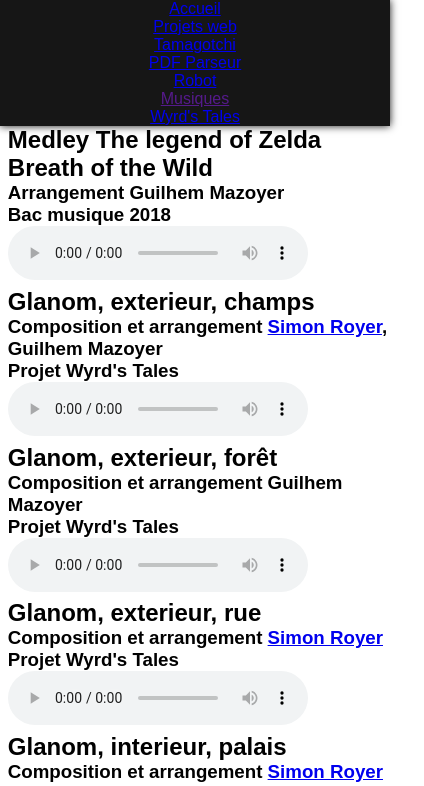
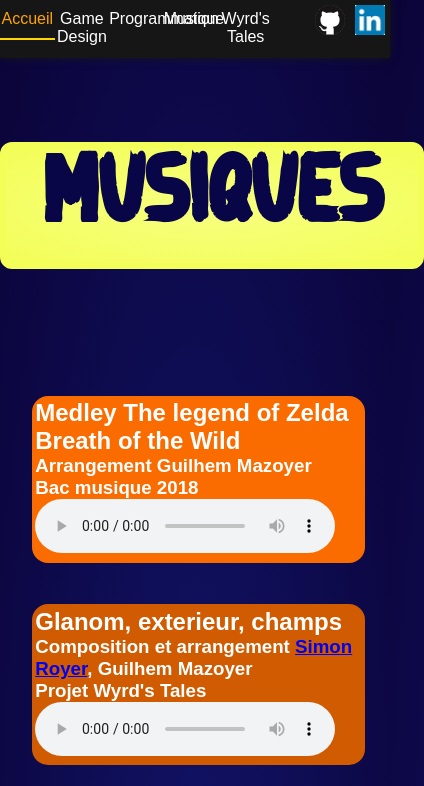
Before and after one commit to guilhemmazoyer/guilhem.iruka.fr, a plain HTML site: page musiques.html in a window 390 px wide. Shown: the top 786 px of the page, 424 px wide, since content can reach past the window. Drawn offline with Linux system fonts and the light colour scheme.

Commit message:
premiers éléments responsives

```diff
--- a/index.css
+++ b/index.css
@@ -62,7 +62,7 @@
     background-repeat: no-repeat;
     background-size: cover;
     aspect-ratio: 16 / 11;
-    height: 95%;
+    width: calc(100% - 4%);
     border-radius: 1em;
     box-shadow: 0 0 0.5em 0.25em black;
 }
--- a/musiques.css
+++ b/musiques.css
@@ -1,5 +1,70 @@
+/* Fonts */
+@font-face {font-family: "salsa"; src: url("./assets/fonts/Salsa-Regular.ttf") format("truetype");}
+@font-face {font-family: "wallpainter"; src: url("./assets/fonts/Wall-Painter.ttf") format("truetype");}
+
+:root {
+    --clr-neon: hsl(64, 99%, 67%);
+}
+
+body {
+    background: radial-gradient(#111368, #0B0438);
+    width: 100%;
+    height: auto;
+}
+
+.neon-title {
+    padding: 10vh 0 calc(15vh - 2rem) 0;
+    position: relative;
+    width: fit-content;
+    margin: 0 auto;
+}
+
+.other-neon-title {
+    display: inline-block;
+    width: fit-content;
+    font-size: 3em;
+    background: radial-gradient(hsl(64, 100%, 75%), var(--clr-neon));
+    color: #080647;
+    border: var(--clr-neon) 0.125em solid;
+    border-radius: 0.25em;
+    padding: 0.25em 0.75em;
+}
+
+
+#title {
+    font-family: wallpainter;
+    transform: translateY(-10px);
+}
+
+
+.content {
+    display: grid;
+    gap: 3rem 3rem;
+    grid-template-columns: repeat(2, 1fr);
+    padding: 2rem;
+}
+
 .audio{
-    margin-bottom: 2%;
-    margin-left: 2%;
     z-index: 0;
+    position: relative;
+    width: 100%;
+    height: 100%;
+    padding: 1%;
+    color: white;
+    border-radius: 1em;
+    font-family: salsa;
 }
+
+.bg-1 {
+    background: hsl(26, 100%, 49%);
+}
+
+.bg-2 {
+    background: hsl(26, 100%, 41%);
+}
+
+@media screen and (max-width: 1153px) {
+    .content {
+        grid-template-columns: 1fr;
+    }
+}
--- a/musiques.html
+++ b/musiques.html
@@ -11,19 +11,24 @@
 
 <body>
 	<nav id="topmenu">
-		<ul>
-			<li><a href="./index.html">Accueil</a></li>
-			<li><a href="./projets_web.html">Projets web</a></li>
-			<li><a href="./tamagotchi.html">Tamagotchi</a></li>
-            <li><a href="./pdfparser.html">PDF Parseur</a></li>
-			<li><a href="./robot.html">Robot</a></li>
-			<li><a href="">Musiques</a></li>
-			<li><a href="./wt/index.html">Wyrd&#39;s Tales</a></li>
+		<ul id="topmenu-list">
+			<li class="left"><a class="topmenu-items" href="./index.html">Accueil</a></li>
+			<li class="left"><a class="topmenu-items" href="./gamedesign.html">Game Design</a></li>
+			<li class="left"><a class="topmenu-items" href="./programmation.html">Programmation</a></li>
+			<li class="left"><a class="topmenu-items" href="">Musique</a></li>
+			<li class="left"><a class="topmenu-items" href="./wt/index.html">Wyrd's Tales</a></li><li class="right"><a class="topmenu-items" href="https://www.linkedin.com/in/guilhem-mazoyer-570637214/" target="_blank"><img src="assets/images/icons/linkedin_icon.jpg" alt=""></a></li>
+			<li class="right"><a class="topmenu-items" href="https://github.com/guilhemmazoyer" target="_blank"><img src="assets/images/icons/github.png" alt=""></a></li>
 		</ul>
 	</nav>
 
+    <div class="neon-title">
+        <div class="other-neon-title">
+            <h1 id="title">Musiques</h1>
+        </div>
+    </div>
 
-    <div class="audio">
+    <div class="content">
+        <div class="audio bg-1">
             <h2>Medley The legend of Zelda Breath of the Wild</h2>
             <h3>Arrangement Guilhem Mazoyer</h3>
             <h3>Bac musique 2018</h3>
@@ -33,7 +38,7 @@
             </audio>
         </div>
 
-    <div class="audio">
+        <div class="audio bg-2">
             <h2>Glanom, exterieur, champs</h2>
             <h3>Composition et arrangement <a href="https://soundcloud.com/simon-ryr" target="_blank">Simon Royer</a>, Guilhem Mazoyer</h3>
             <h3>Projet Wyrd's Tales</h3>
@@ -43,7 +48,7 @@
             </audio>
         </div>
 
-    <div class="audio">
+        <div class="audio bg-2">
             <h2>Glanom, exterieur, forêt</h2>
             <h3>Composition et arrangement Guilhem Mazoyer</h3>
             <h3>Projet Wyrd's Tales</h3>
@@ -53,7 +58,7 @@
             </audio>
         </div>
 
-    <div class="audio">
+        <div class="audio bg-1">
             <h2>Glanom, exterieur, rue</h2>
             <h3>Composition et arrangement <a href="https://soundcloud.com/simon-ryr" target="_blank">Simon Royer</a></h3>
             <h3>Projet Wyrd's Tales</h3>
@@ -63,7 +68,7 @@
             </audio>
         </div>
 
-    <div class="audio">
+        <div class="audio bg-1">
             <h2>Glanom, interieur, palais</h2>
             <h3>Composition et arrangement <a href="https://soundcloud.com/simon-ryr" target="_blank">Simon Royer</a></h3>
             <h3>Projet Wyrd's Tales</h3>
@@ -73,7 +78,7 @@
             </audio>
         </div>
 
-    <div class="audio">
+        <div class="audio bg-2">
             <h2>Sayoum, exterieur, vieille ville</h2>
             <h3>Composition et arrangement Guilhem Mazoyer</h3>
             <h3>Projet Wyrd's Tales</h3>
@@ -83,7 +88,7 @@
             </audio>
         </div>
 
-    <div class="audio">
+        <div class="audio bg-2">
             <h2>Sayoum, exterieur, nuit</h2>
             <h3>Composition et arrangement Guilhem Mazoyer</h3>
             <h3>Projet Wyrd's Tales</h3>
@@ -93,7 +98,7 @@
             </audio>
         </div>
 
-    <div class="audio">
+        <div class="audio bg-1">
             <h2>Sayoum, interieur, taverne</h2>
             <h3>Composition et arrangement Guilhem Mazoyer</h3>
             <h3>Projet Wyrd's Tales</h3>
@@ -102,6 +107,7 @@
                 Votre navigateur ne supporte pas la balise audio.
             </audio>
         </div>
+    </div>
 </body>
 
 </html>
```
Also changed, not shown: index.html (+1 -1 lines). Lines whose indentation alone changed are shown as unchanged.
